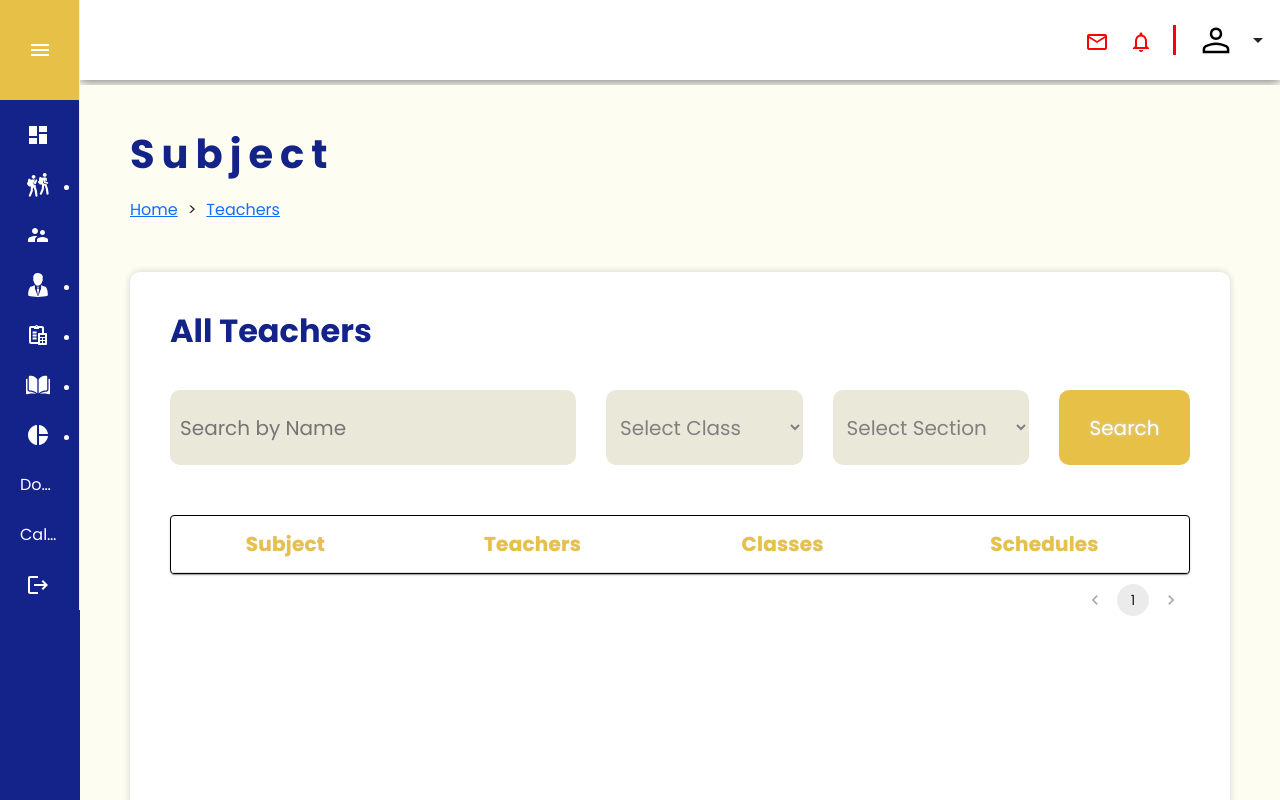
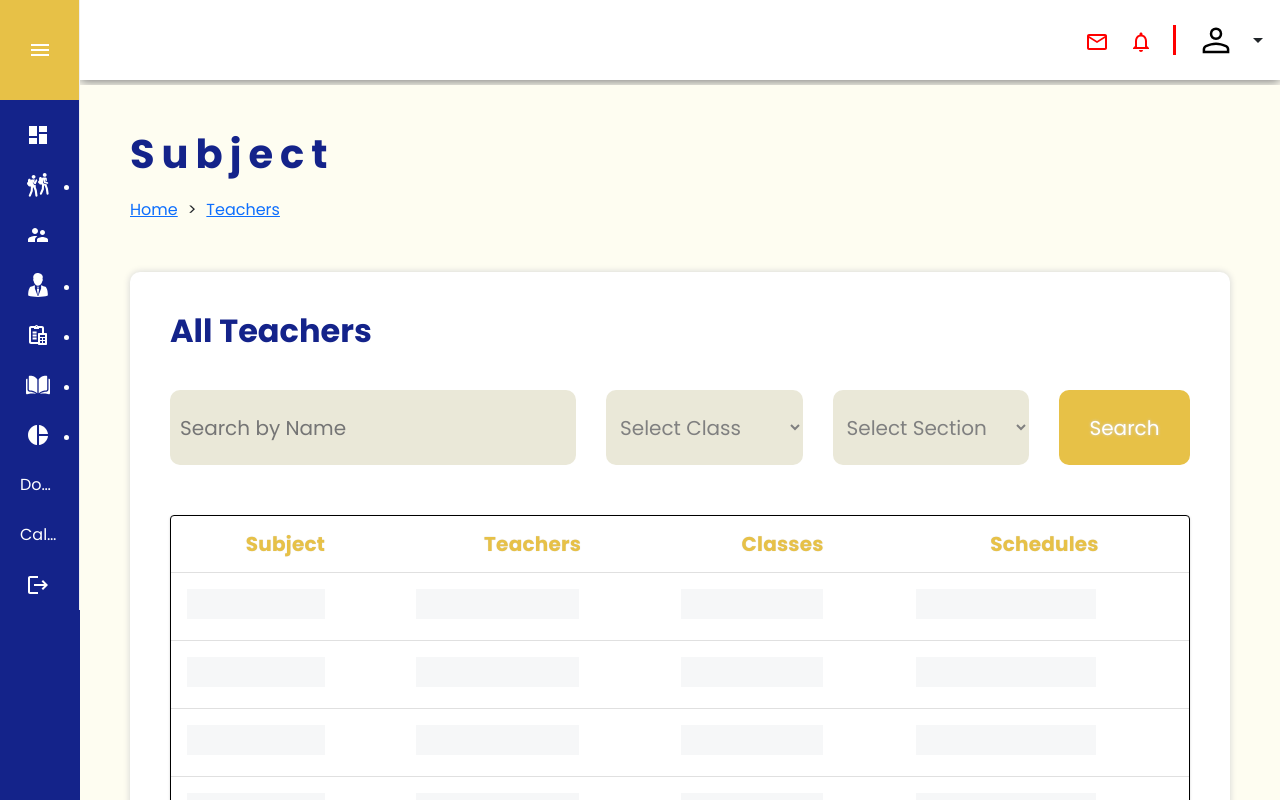
Before and after one commit to silverRnk/20230501_admin_page, a React (Vite) app: page /subjects/all in a window 1280 px wide. Built offline with nearby package versions, Linux system fonts and the light colour scheme; no server answers.

Commit message:
Added PlaceHolder Animation to Subjects Table

```diff
--- a/src/compenents/SubjectsTable.tsx
+++ b/src/compenents/SubjectsTable.tsx
@@ -16,12 +16,37 @@ import {
 
 //Constant & Objects
 import { AllSubjectColumn } from "../pages/Subjects/utils/objects";
+import styled from "styled-components";
+import { PlaceHolder } from "./style-components/StyleComponents";
 
-const SubjectsTable = (arg: { data: Array<Subject> }) => {
+const PlaceHolderItem = styled(PlaceHolder)`
+  margin: auto;
+`;
+
+const PlaceHolderCount = [1, 2, 3, 4, 5];
+const PlaceHolderRow = (
+  <>
+    {PlaceHolderCount.map(() => (
+      <TableRow>
+        {AllSubjectColumn.map(() => (
+          <TableCell >
+            <PlaceHolderItem />
+          </TableCell>
+        ))}
+      </TableRow>
+    ))}
+  </>
+);
+
+const SubjectsTable = (arg: {
+  data: Array<Subject>;
+  isLoading: boolean;
+}) => {
   let tableBody: Array<any> = [];
   const columns = AllSubjectColumn;
-  const { data } = arg;
+  const { data, isLoading } = arg;
 
+  //TableBody Generator
   data?.forEach((subject) => {
     let subjectRowspan: number = 0;
     let teacherRowSpan: number = 0;
@@ -30,7 +55,7 @@ const SubjectsTable = (arg: { data: Array<Subject> }) => {
     const rowHeaderStyle: React.CSSProperties = {
       textAlign: "center",
       fontWeight: "bold",
-      fontSize: "1.15rem"
+      fontSize: "1.15rem",
     };
     const style: React.CSSProperties = {
       textAlign: "center",
@@ -146,7 +171,9 @@ const SubjectsTable = (arg: { data: Array<Subject> }) => {
             ))}
           </TableRow>
         </TableHead>
-        <TableBody>{tableBody}</TableBody>
+        <TableBody>
+          {isLoading ? PlaceHolderRow : tableBody}
+        </TableBody>
       </Table>
     </TableContainer>
   );
--- a/src/pages/Subjects/All/AllSubjects.tsx
+++ b/src/pages/Subjects/All/AllSubjects.tsx
@@ -62,6 +62,7 @@ const AllSubjects = () => {
   const gradeLevelRef = createRef<HTMLSelectElement>();
   const sectionRef = createRef<HTMLSelectElement>();
   const [searchName, setSearchName] = useState("");
+  const [isLoading, setIsLoading] = useState<boolean>(true);
   const pageCount = 1;
   const currentPage = 1;
   const data: Array<Subject> = [];
@@ -152,7 +153,7 @@ const AllSubjects = () => {
         </Selection>
         <ButtonSearch onClick={handlerSearch}>Search</ButtonSearch>
       </SearchContainer>
-      <SubjectsTable data={data} />
+      <SubjectsTable data={data} isLoading={isLoading} />
       <PagerContainer>
         <Pagination
           count={pageCount}
```
Also changed, not shown: 1 other file (tests, documents, lock files or other folders).
